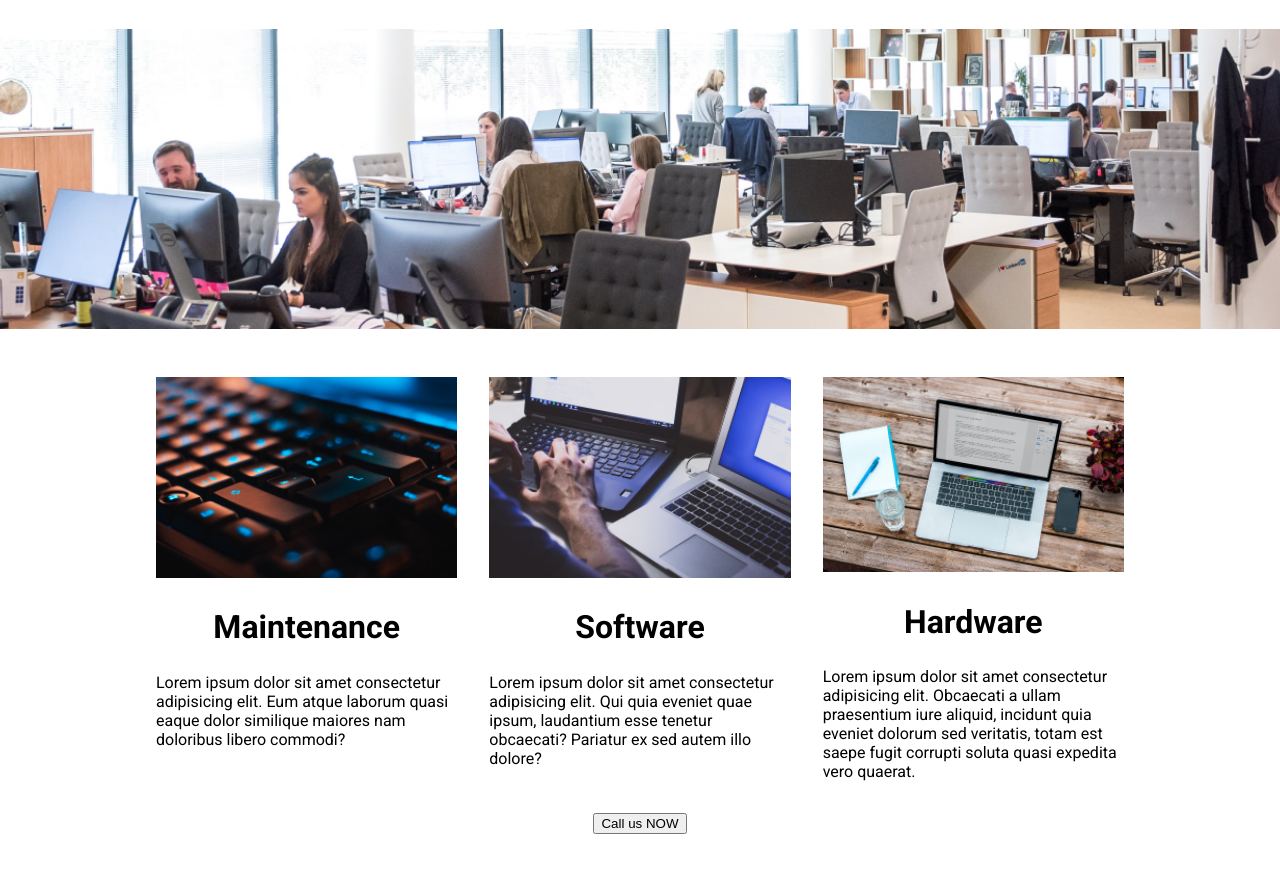
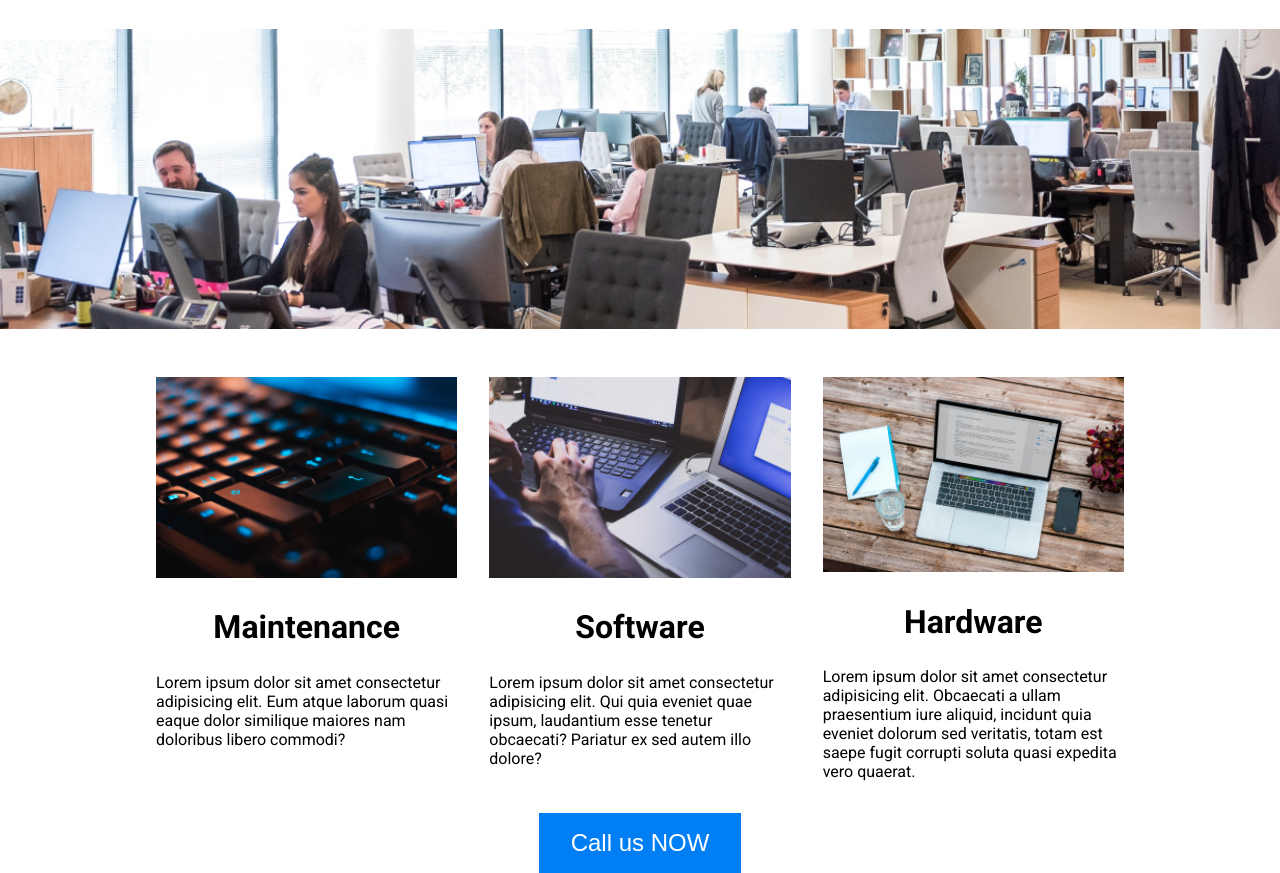
Before and after one commit to j3ffh95/technology-it-design, a plain HTML site: page index.html in a window 1280 px wide. Shown: the part 108-981 px from the top of the page. Before the commit the page ends 942 px from the top, so only its background shows below. Drawn offline with Linux system fonts and the light colour scheme.

Commit message:
Styled the blue button

```diff
--- a/style.css
+++ b/style.css
@@ -88,3 +88,11 @@ h2 {
 .text-center {
   text-align: center;
 }
+
+button {
+  background-color: #007ff4;
+  border: none;
+  color: #fff;
+  font-size: 1.5rem;
+  padding: 1rem 2rem;
+}
```
